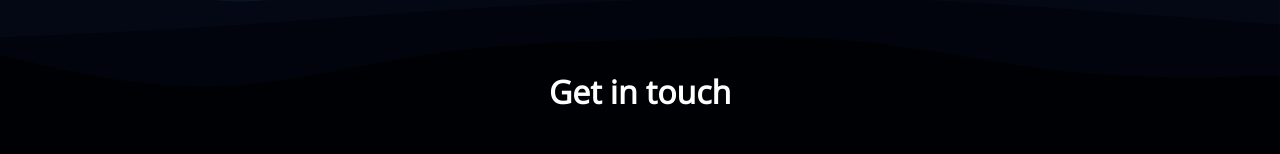
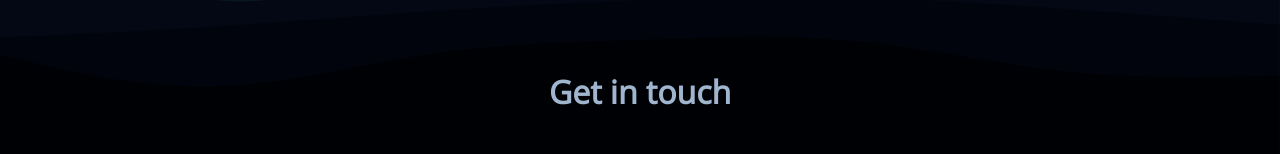
Before and after one commit to Shanki5/shankrith-portfolio, a React (Create React App) app: page / in a window 1280 px wide. Shown: the part 3854-4008 px from the top of the page. Built offline with nearby package versions, Linux system fonts and the light colour scheme.

Commit message:
use a darker text color

```diff
--- a/src/App.tsx
+++ b/src/App.tsx
@@ -33,6 +33,11 @@ const BodyContainer = styled.main`
   gap: 5rem;
   align-items: center;
   max-width: 1600px;
+  ${props => {
+    return (`
+      color: ${props.theme.palette.common.main};
+    `)
+  }}
 `
 
 function App() {
@@ -46,10 +51,9 @@ function App() {
           <AboutSection />
           <WorkSection />
           <ProjectsSection />
+          <ContactSection />
         </BodyContainer>
         <ContactLinks />
-        <ContactSection />
-
         <Footer />
       </AppContainer>
     </ThemeProvider>
--- a/src/Components/Common.tsx
+++ b/src/Components/Common.tsx
@@ -1,7 +1,16 @@
 import styled from "styled-components"
 
 export const SectionHeading = styled.h2`
-    font-size: 2rem;
+    ${props => {
+        return (`
+        font-size: ${props.theme.font.heading.size};
+        color: ${props.theme.palette.common.light};
+        &::after{
+            background: ${props.theme.palette.common.light};
+        }
+        `)
+    }}
+
     position: relative;
     &::after{
         content: "";
@@ -11,7 +20,6 @@ export const SectionHeading = styled.h2`
         width: 300px;
         top: -7px;
         left: 15px;
-        background: white;
     }
 
 `
--- a/src/Containers/About/Index.tsx
+++ b/src/Containers/About/Index.tsx
@@ -12,23 +12,6 @@ const Container = styled.div`
 const SectionContainer = styled.section`
     margin: 0px auto;
     max-width: 1000px;
-    color: white;
-`;
-const Heading2 = styled.h2`
-    font-size: 2rem;
-    position: relative;
-    &::after{
-        content: "";
-        display: block;
-        position: relative;
-        top: -15px;
-        left: -15px;
-        width: 300px;
-        height: 2px;
-        margin: 0px 170px;
-        background-color: white;
-    }
-
 `;
 
 const Image = styled.div`
--- a/src/Containers/Contact/Index.tsx
+++ b/src/Containers/Contact/Index.tsx
@@ -6,7 +6,6 @@ import { SectionHeading } from "../../Components/Common";
 const SectionContainer = styled.section`
     margin: 0px auto;
     max-width: 1000px;
-    color: white;
     text-align:center;
 `
 const Container = styled.div`
--- a/src/Containers/Projects/Index.tsx
+++ b/src/Containers/Projects/Index.tsx
@@ -14,7 +14,6 @@ const Container = styled.ul`
 const SectionContainer = styled.section`
     margin: 0px auto;
     max-width: 1000px;
-    color: white;
 `;
 
 export function ProjectsSection() {
--- a/src/Containers/Work/Index.tsx
+++ b/src/Containers/Work/Index.tsx
@@ -5,7 +5,6 @@ import { SectionHeading } from "../../Components/Common";
 const SectionContainer = styled.section`
     margin: 0px auto;
     max-width: 700px;
-    color: white;
 
 `;
 
--- a/src/theme.ts
+++ b/src/theme.ts
@@ -3,8 +3,8 @@ export const defaultTheme: DefaultTheme = {
     borderRadius: '4px',
     palette: {
         common: {
-            main: '#726a95',
-            light: '#ffffff',
+            main: '#b9b9b9;',
+            light: '#9fb6ce',
             dark: '#000000'
         },
         primary: {
```
Also changed, not shown: src/Components/Sections.tsx (deleted, +0 -26 lines).
